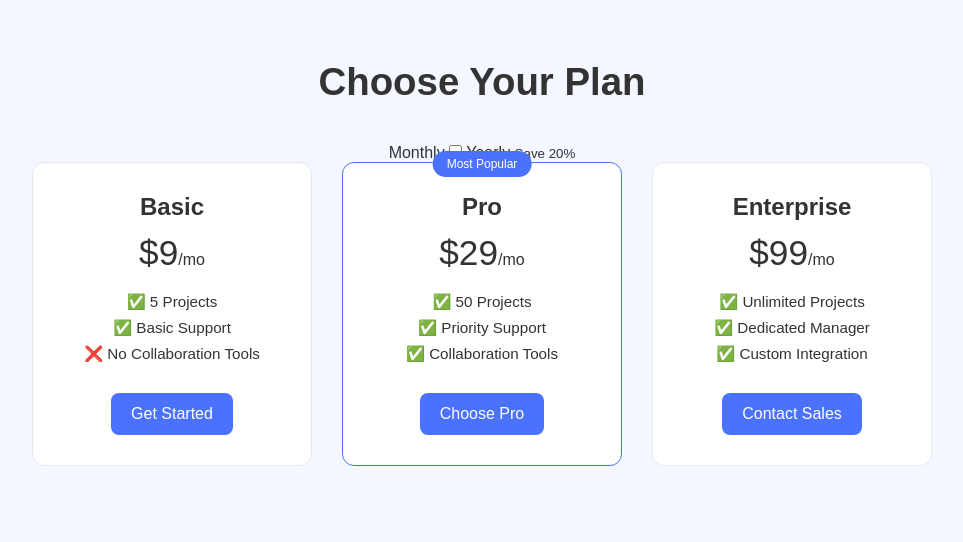
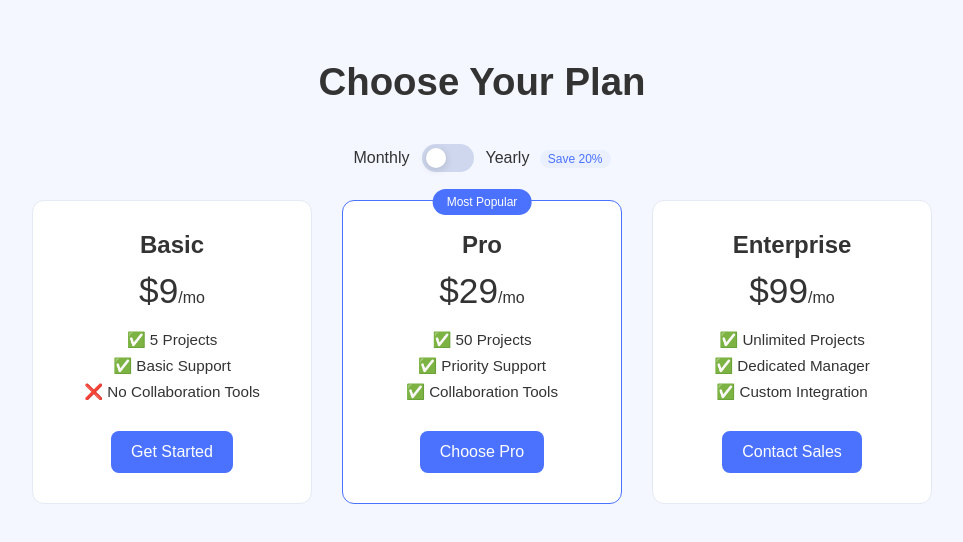
Before and after one commit to aneesh-acharyeah/pricing-plans, a plain HTML site: page index.html in a window 1280 px wide. Shown: the whole page, without its empty margins (158-1121 px from the left). Drawn offline with Linux system fonts and the light colour scheme; a script that the page names is missing.

Commit message:
Update style.css

```diff
--- a/style.css
+++ b/style.css
@@ -94,6 +94,61 @@ li {
 .btn:hover {
   background: #3b61e5;
 }
+/* Toggle */
+.billing-toggle {
+  display: inline-flex;
+  align-items: center;
+  gap: 12px;
+  margin-bottom: 28px;
+  font-weight: 500;
+}
+
+.billing-toggle .save {
+  background: #eaf0ff;
+  color: #4A72FF;
+  padding: 2px 8px;
+  border-radius: 10px;
+  font-size: 0.75rem;
+  margin-left: 6px;
+}
+
+/* iOS-style switch */
+.switch {
+  position: relative;
+  display: inline-block;
+  width: 52px;
+  height: 28px;
+}
+.switch input { display: none; }
+.slider {
+  position: absolute; inset: 0;
+  background: #cfd7ee;
+  border-radius: 999px;
+  transition: 0.25s;
+}
+.slider:before {
+  content: "";
+  position: absolute; left: 4px; top: 4px;
+  width: 20px; height: 20px;
+  background: #fff; border-radius: 50%;
+  transition: 0.25s;
+  box-shadow: 0 2px 8px rgba(0,0,0,0.15);
+}
+.switch input:checked + .slider {
+  background: #4A72FF;
+}
+.switch input:checked + .slider:before {
+  transform: translateX(24px);
+}
+
+/* (Optional) subtle animated price change */
+.price {
+  transition: transform 0.2s ease, opacity 0.2s ease;
+}
+.price.updating {
+  transform: translateY(-6px);
+  opacity: 0.6;
+}
 
 /* Responsive */
 @media (max-width: 768px) {
```
